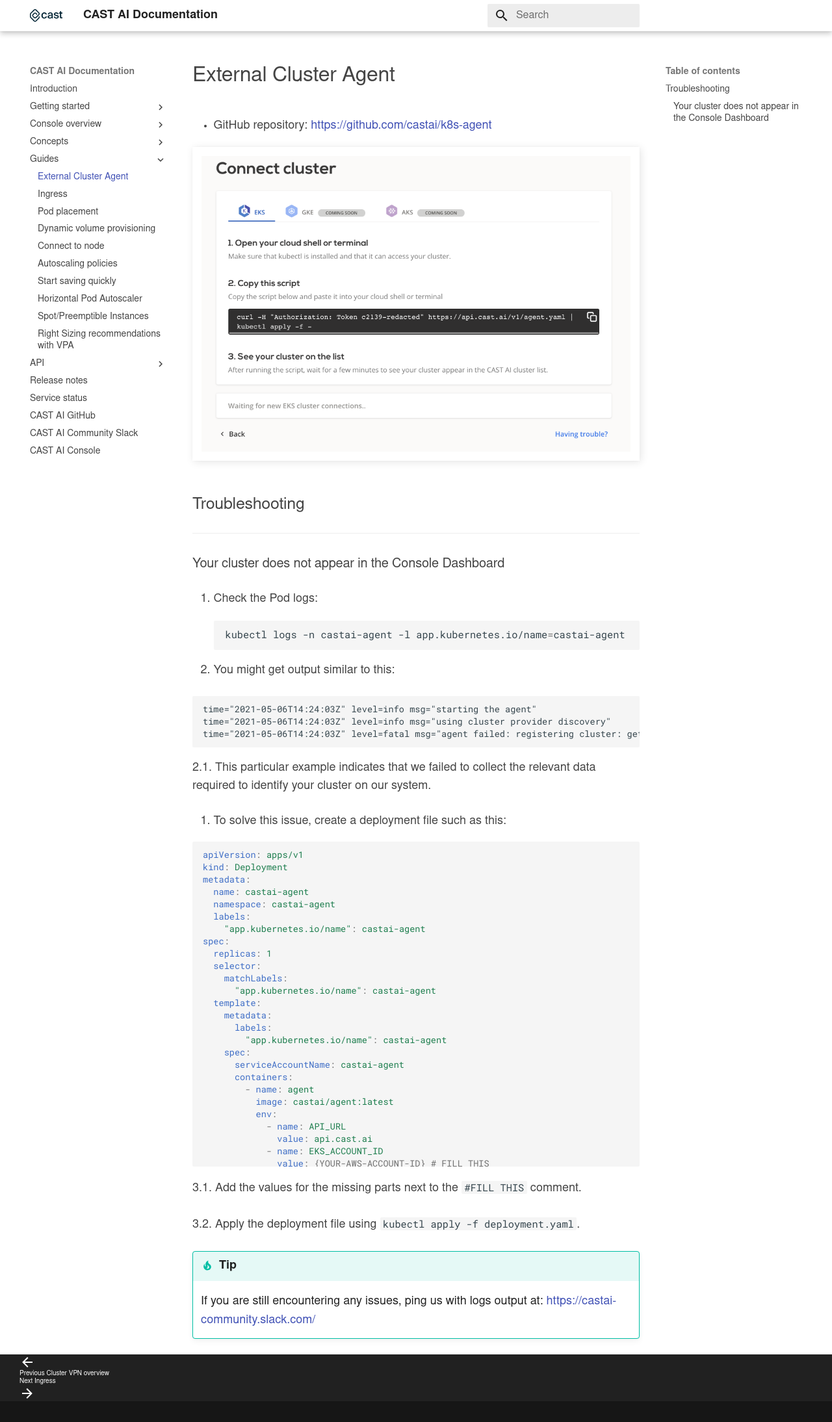
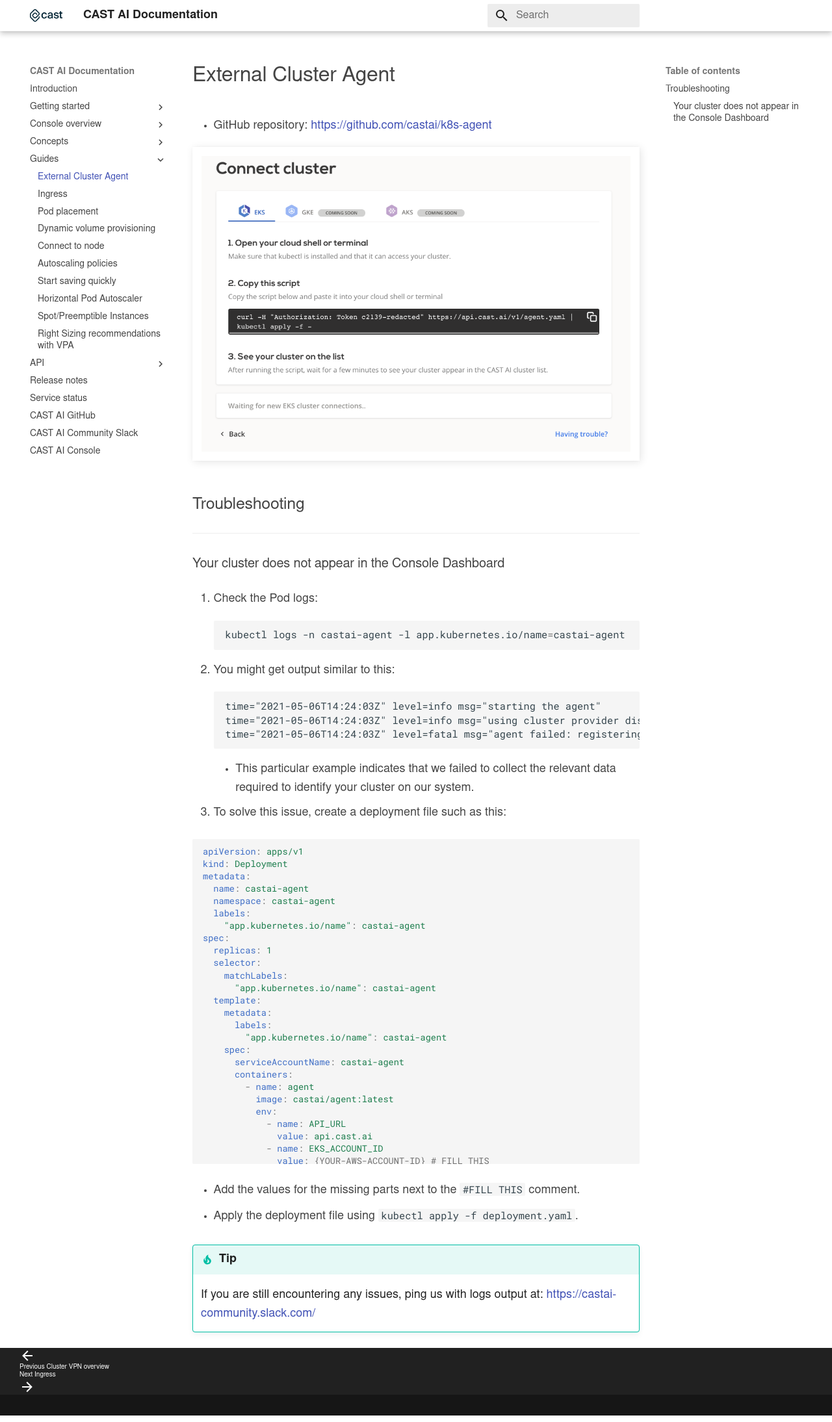
Before and after one commit to castai/docs, an MkDocs documentation site: the page built from docs/guides/k8s-agent.md, in a window 1280 px wide. Shown: the whole page at 65% size. Built offline with MkDocs 1.6.1 and Material for MkDocs 9.7.7, drawn with Linux system fonts in a browser that asks for light colours; some web fonts are replaced.

Commit message:
chore(guides/k8s-agent): address numbering issues

````diff
--- a/docs/guides/k8s-agent.md
+++ b/docs/guides/k8s-agent.md
@@ -17,14 +17,12 @@
     ```
 
 2. You might get output similar to this:
-
    ```text
    time="2021-05-06T14:24:03Z" level=info msg="starting the agent"
    time="2021-05-06T14:24:03Z" level=info msg="using cluster provider discovery"
    time="2021-05-06T14:24:03Z" level=fatal msg="agent failed: registering cluster: getting cluster name: describing instance_id=i-026b5fadab5b69d67: UnauthorizedOperation: You are not authorized to perform this operation.\n\tstatus code: 403, request id: 2165c357-b4a6-4f30-9266-a51f4aaa7ce7"
    ```
-
-   2.1. This particular example indicates that we failed to collect the relevant data required to identify your cluster on our system.
+    - This particular example indicates that we failed to collect the relevant data required to identify your cluster on our system.
 
 3. To solve this issue, create a deployment file such as this:
 
@@ -71,9 +69,9 @@
                  memory: 256Mi
    ```
 
-   3.1. Add the values for the missing parts next to the `#FILL THIS` comment.
+   - Add the values for the missing parts next to the `#FILL THIS` comment.
 
-   3.2. Apply the deployment file using `kubectl apply -f deployment.yaml`.
+   - Apply the deployment file using `kubectl apply -f deployment.yaml`.
 
 !!! tip
       If you are still encountering any issues, ping us with logs output at:
````
